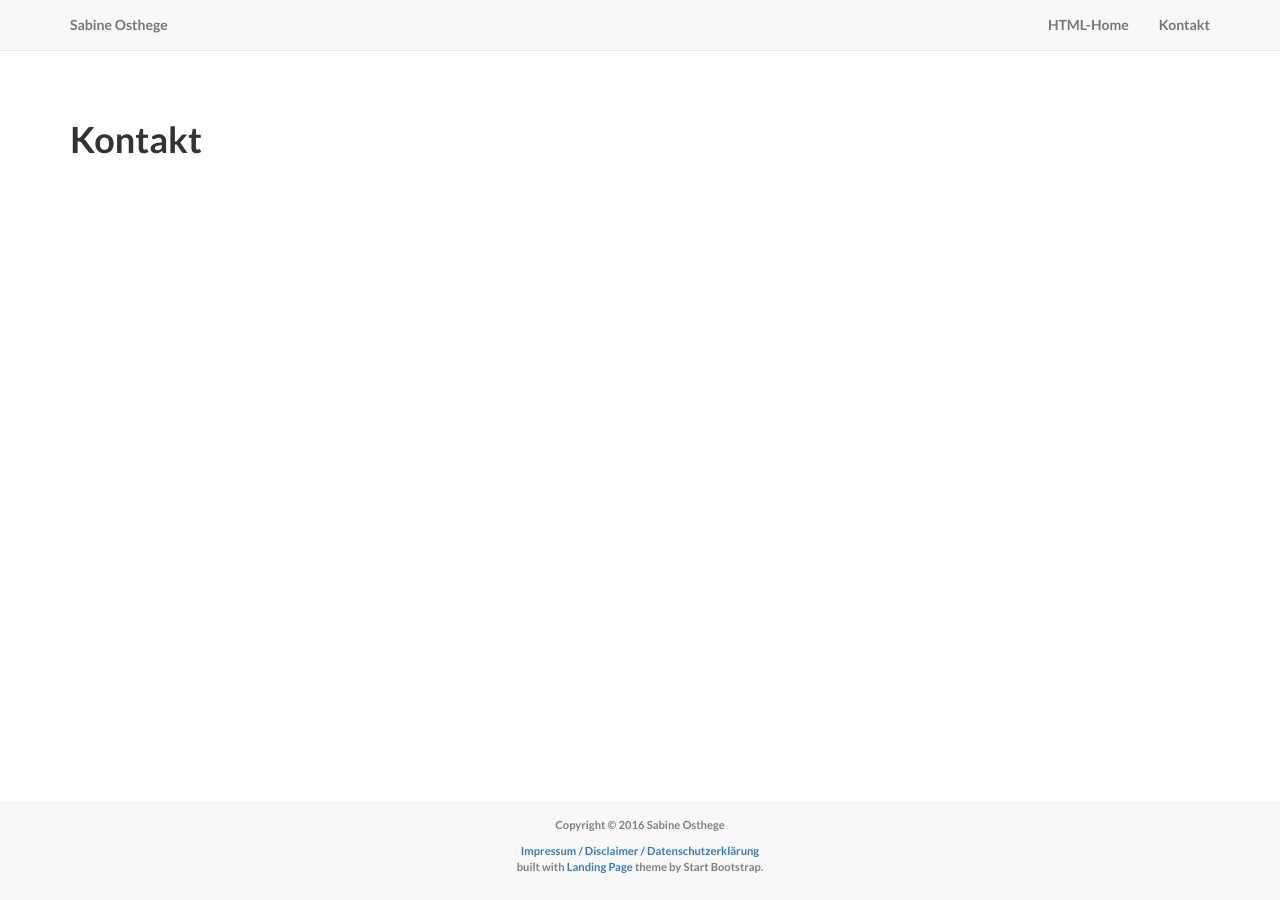
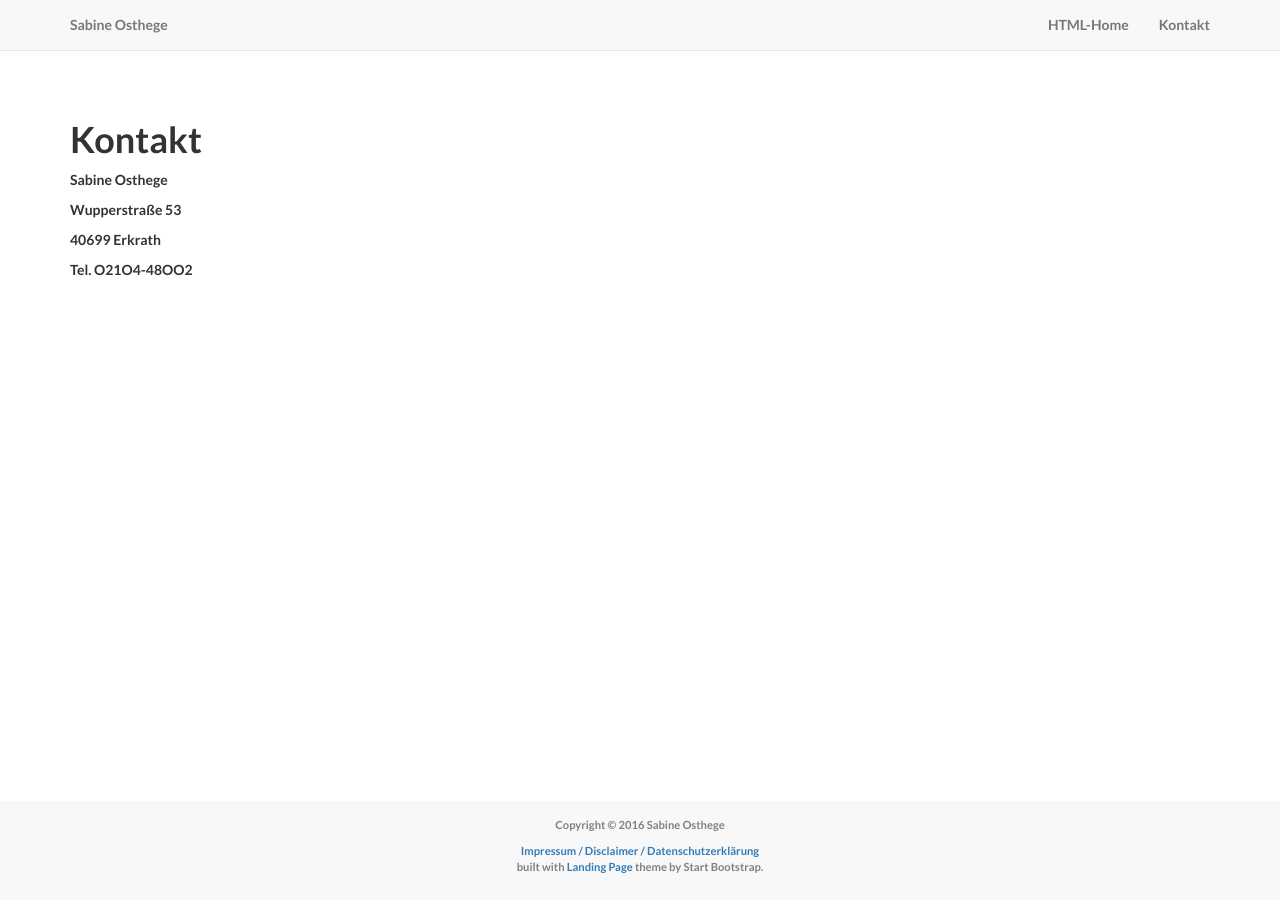
Before and after one commit to sabineosthege/sabineosthege.github.io, a Jekyll site: the page built from kontakt.md, in a window 1280 px wide. Built offline with Jekyll 4.4.1, drawn with Linux system fonts in a browser that asks for light colours; nearby versions of some CDN libraries.

Commit message:
Update kontakt.md

```diff
--- a/kontakt.md
+++ b/kontakt.md
@@ -4,3 +4,11 @@ title: Kontakt
 ---
 
 # Kontakt
+
+Sabine Osthege
+
+Wupperstraße 53
+
+40699 Erkrath
+
+Tel. O21O4-48OO2
```
